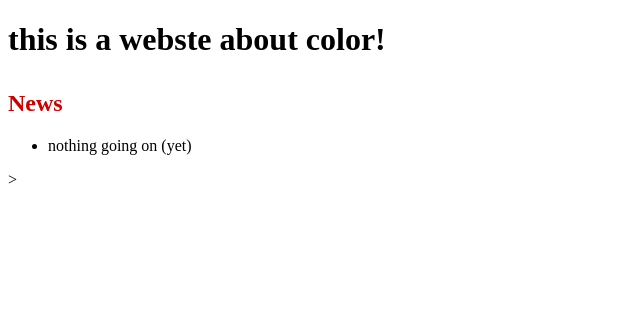
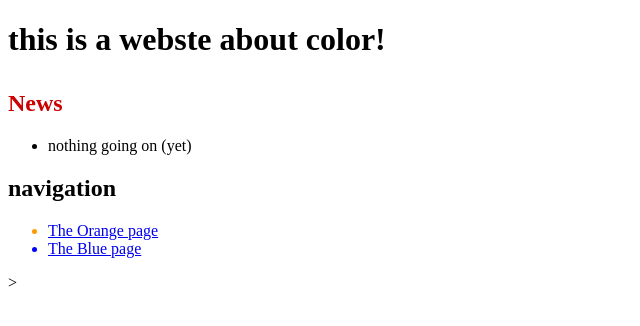
Before and after one commit to philliyg/microverse, a plain HTML site: page index.html in a window 1280 px wide. Shown: the whole page, without its empty margins (0-640 px from the left). Drawn offline with Linux system fonts and the light colour scheme.

Commit message:
add navigation links

```diff
--- a/index.html
+++ b/index.html
@@ -11,5 +11,14 @@
 <li>nothing going on (yet)
 </li>
 </ul>
+<h2>navigation</h2>
+<ul>
+<li style="color:#f90">
+<a href="orange.html">The Orange page </a>
+</li>
+<li style="color:#00f">
+<a href="blue.html">The Blue page</a>
+</li>
+</ul>
 </body>>
 </html>
```
Also changed, not shown: blue.html (+1 -0 lines), orange.html (+1 -0 lines).
